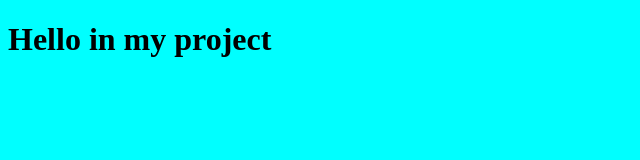
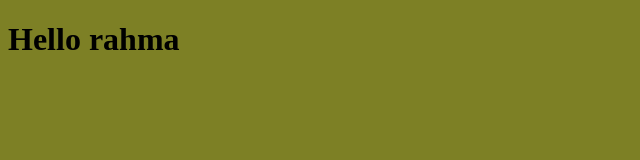
Before and after one commit to Rahma11111/Myproject2, a plain HTML site: page index.html in a window 1280 px wide. Shown: the whole page, without its empty margins (0-640 px from the left). Drawn offline with Linux system fonts and the light colour scheme.

Commit message:
edit branch

```diff
--- a/index.html
+++ b/index.html
@@ -8,7 +8,7 @@
     <style></style>
   </head>
   <body>
-    <h1>Hello in my project</h1>
+    <h1>Hello rahma</h1>
     <script src="./app.js"></script>
   </body>
 </html>
--- a/style.css
+++ b/style.css
@@ -1,3 +1,3 @@
 body {
-  background-color: aqua;
+  background-color: rgb(125, 128, 37);
 }
```
